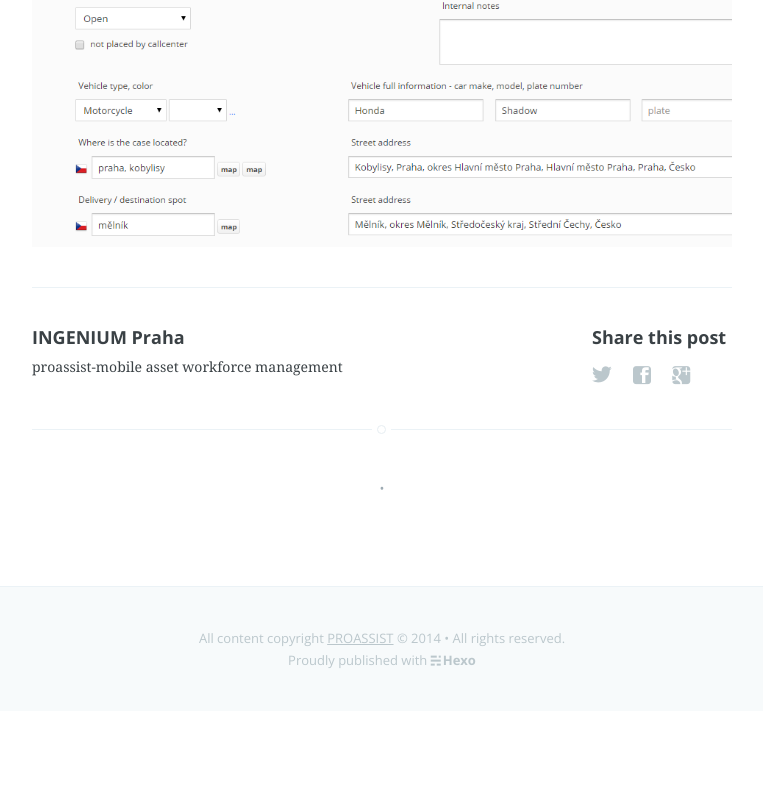
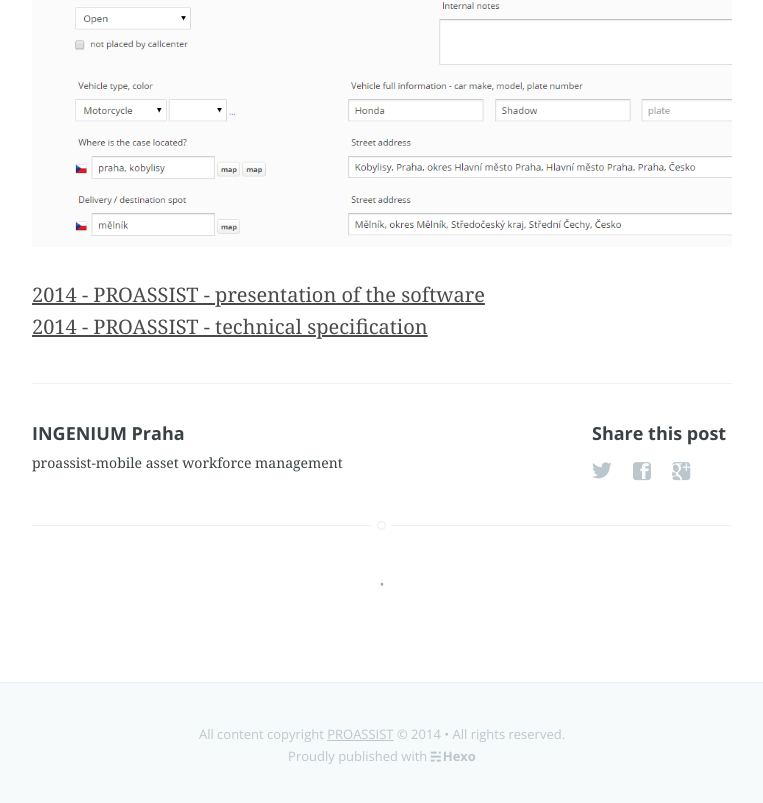
Before and after one commit to pavelingenium/proassistblog, a plain HTML site: page 2015/01/09/PROASSIST-blog-starting/index.html in a window 1280 px wide. Shown: the part 2938-3741 px from the top of the page, without its empty margins (258-1021 px from the left). Before the commit the page ends 3649 px from the top, so only its background shows below. Drawn offline with nearby package versions, Linux system fonts and the light colour scheme.

Commit message:
Site updated: 2015-01-20 18:03:56

```diff
--- a/2015/01/09/PROASSIST-blog-starting/index.html
+++ b/2015/01/09/PROASSIST-blog-starting/index.html
@@ -73,6 +73,7 @@
 <p><a href="http://www.microsoft.com/net" target="_blank" rel="external">Microsoft .NET</a> business components written in C#<br><a href="http://www.microsoft.com/sql" target="_blank" rel="external">Microsoft SQL Server</a> or <a href="http://azure.microsoft.com/en-us/services/sql-database/" target="_blank" rel="external">Windows Azure database storage</a><br><a href="http://nodejs.org" target="_blank" rel="external">NodeJs</a> website with Jade templating<br><a href="https://angularjs.org/" target="_blank" rel="external">AngularJs</a> front end<br><a href="http://leafletjs.com" target="_blank" rel="external">Leaflet</a> for iteractive maps<br><a href="http://www.openstreetmap.org/" target="_blank" rel="external">Open street map</a> data for routing<br><a href="http://www.mapbox.com" target="_blank" rel="external">MapBox</a> for displaying the routes and assets on map</p>
 <h4 id="PROASSIST_case_details">PROASSIST case details</h4>
 <p><img src="/img/proassist-case-details.png" alt=""></p>
+<p><a href="/static/v3-ProAssist-presentation.pdf">2014 - PROASSIST - presentation of the software</a><br><a href="/static/v3-ProAssist-technical-specification.pdf">2014 - PROASSIST - technical specification</a></p>
 
     </section>
     <footer class="post-footer">
```
Also changed, not shown: 2 other files.
